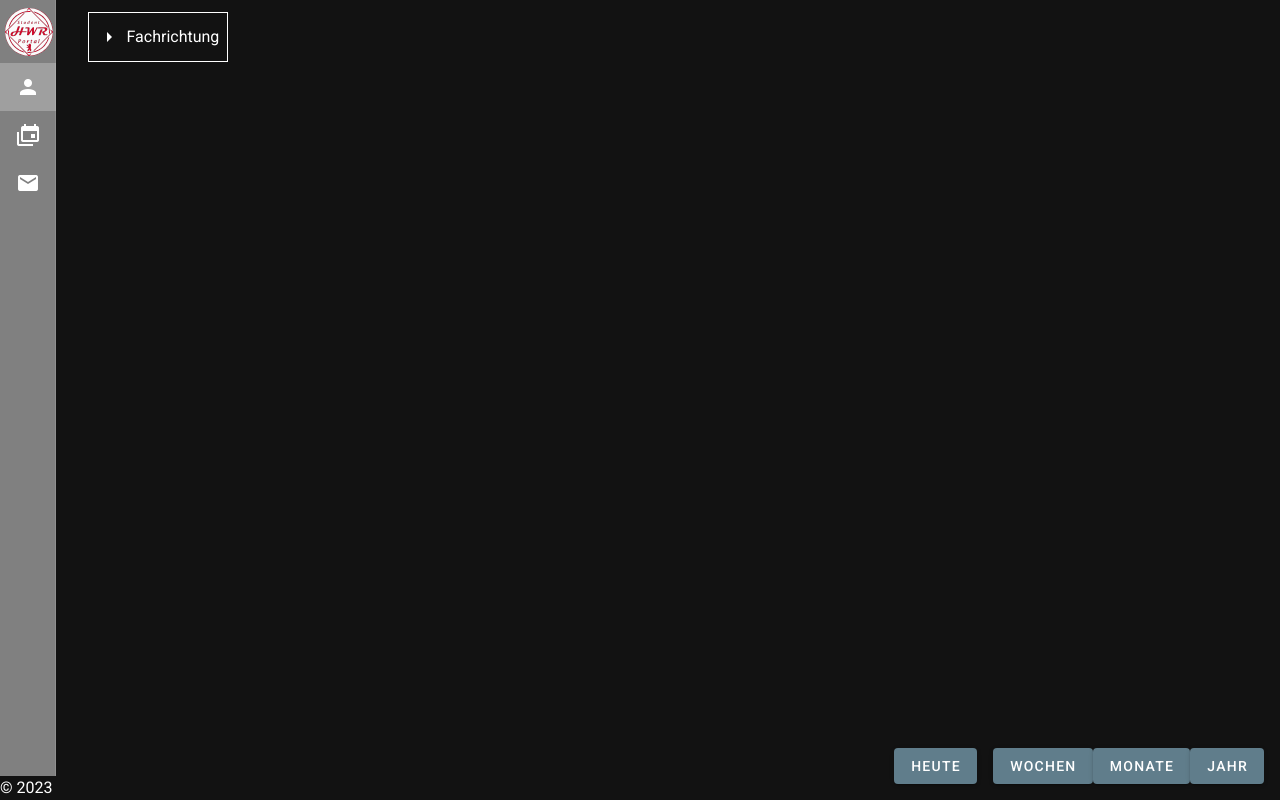
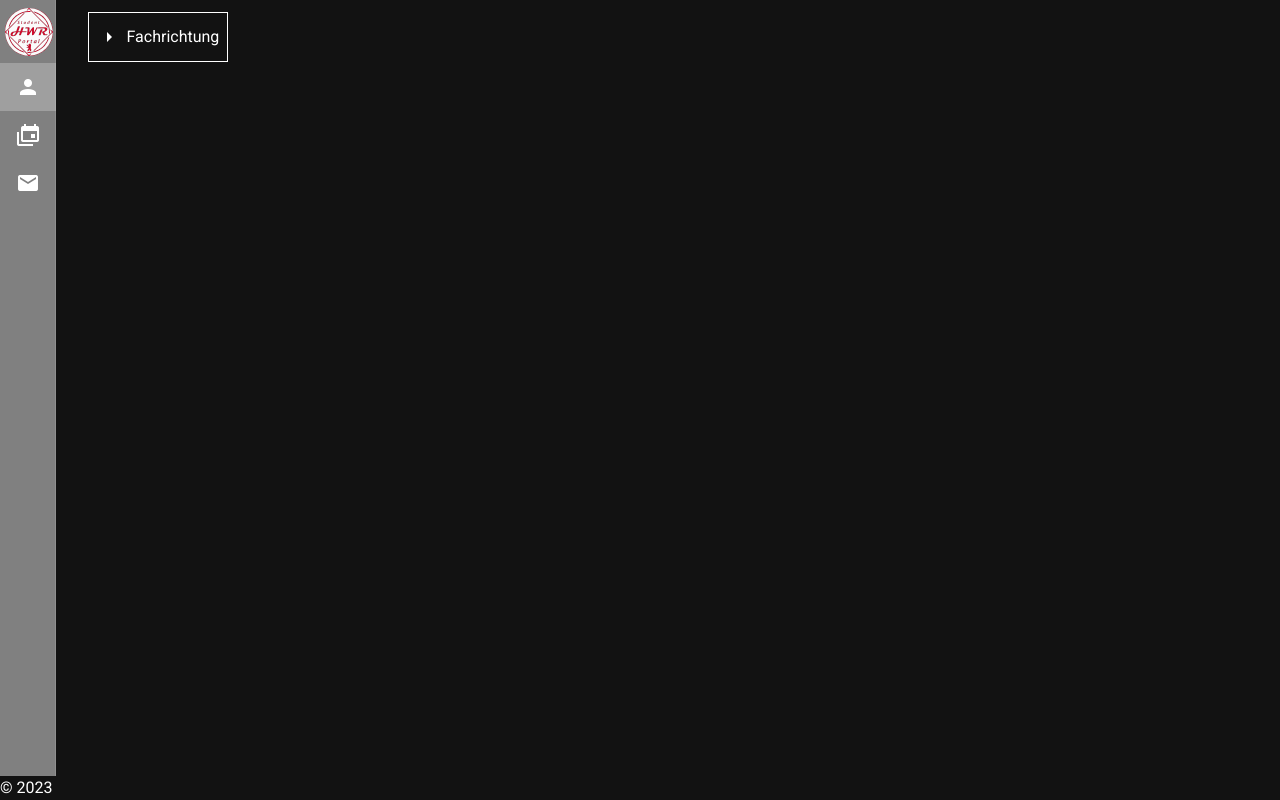
Before and after one commit to HWR-All-In-One/Frontend, a Nuxt app: page /account in a window 1280 px wide. Built offline with nearby package versions, Linux system fonts and the light colour scheme.

Commit message:
Buttons deleted

```diff
--- a/components/NuxtLogo.vue
+++ /dev/null
@@ -1,11 +0,0 @@
-<template>
-  <svg class="nuxt-logo" viewBox="0 0 45 30" fill="none" xmlns="http://www.w3.org/2000/svg">
-    <path d="M24.7203 29.704H41.1008C41.6211 29.7041 42.1322 29.5669 42.5828 29.3061C43.0334 29.0454 43.4075 28.6704 43.6675 28.2188C43.9275 27.7672 44.0643 27.2549 44.0641 26.7335C44.0639 26.2121 43.9266 25.6999 43.6662 25.2485L32.6655 6.15312C32.4055 5.70162 32.0315 5.32667 31.581 5.06598C31.1305 4.8053 30.6195 4.66805 30.0994 4.66805C29.5792 4.66805 29.0682 4.8053 28.6177 5.06598C28.1672 5.32667 27.7932 5.70162 27.5332 6.15312L24.7203 11.039L19.2208 1.48485C18.9606 1.03338 18.5864 0.658493 18.1358 0.397853C17.6852 0.137213 17.1741 0 16.6538 0C16.1336 0 15.6225 0.137213 15.1719 0.397853C14.7213 0.658493 14.3471 1.03338 14.0868 1.48485L0.397874 25.2485C0.137452 25.6999 0.000226653 26.2121 2.8053e-07 26.7335C-0.000226092 27.2549 0.136554 27.7672 0.396584 28.2188C0.656614 28.6704 1.03072 29.0454 1.48129 29.3061C1.93185 29.5669 2.44298 29.7041 2.96326 29.704H13.2456C17.3195 29.704 20.3239 27.9106 22.3912 24.4118L27.4102 15.7008L30.0986 11.039L38.1667 25.0422H27.4102L24.7203 29.704ZM13.0779 25.0374L5.9022 25.0358L16.6586 6.36589L22.0257 15.7008L18.4322 21.9401C17.0593 24.2103 15.4996 25.0374 13.0779 25.0374Z" fill="#00DC82" />
-  </svg>
-</template>
-
-<style>
-.nuxt-logo {
-  height: 180px;
-}
-</style>
--- a/components/VuetifyLogo.vue
+++ /dev/null
@@ -1,22 +0,0 @@
-<template>
-  <img
-    class="vuetify-logo"
-    alt="Vuetify Logo"
-    src="/vuetify-logo.svg"
-  >
-</template>
-
-<style>
-.vuetify-logo {
-  height: 180px;
-  width: 180px;
-  transform: rotateY(560deg);
-  animation: turn 3.5s ease-out forwards 1s;
-}
-
-@keyframes turn {
-  100% {
-    transform: rotateY(0deg);
-  }
-}
-</style>
--- a/layouts/default.vue
+++ b/layouts/default.vue
@@ -34,44 +34,7 @@ s<template>
       </v-container>
     </v-main>
 
-    <v-row>
-      <v-btn
-        :loading="loading3"
-        :disabled="loading3"
-        color="blue-grey"
-        class="button1"
-        @click="loader = 'loading3'"
-      >
-        Heute
-      </v-btn>
-      <v-btn
-        :loading="loading3"
-        :disabled="loading3"
-        color="blue-grey"
-        class="button2"
-        @click="loader = 'loading3'"
-      >
-        Wochen
-      </v-btn>
-      <v-btn
-        :loading="loading3"
-        :disabled="loading3"
-        color="blue-grey"
-        class="button3"
-        @click="loader = 'loading3'"
-      >
-        Monate
-      </v-btn>
-      <v-btn
-        :loading="loading3"
-        :disabled="loading3"
-        color="blue-grey"
-        class="button4"
-        @click="loader = 'loading3'"
-      >
-        Jahr
-      </v-btn>
-    </v-row>
+
 
     <v-footer app bottom fixed style="width: max-content;" padless>
       <span>&copy; {{ new Date().getFullYear() }}</span>
@@ -174,23 +137,6 @@ export default {
 
   }
 
- .row{
-  margin: auto 1rem auto auto;
-  flex: initial;
-  height: max-content;
- }
 
- .button1 {
-  background-color: #4CAF50;
-  border: none;
-  color: white;
-  padding: 30px 60px;
-  text-align: center;
-  text-decoration: none;
-  display: inline-block;
-  font-size: 16px;
-  margin: auto 1rem 1rem auto;
-  cursor: pointer;
-}
 
 </style>
```
Also changed, not shown: components/Tutorial.vue (deleted, +0 -52 lines).
